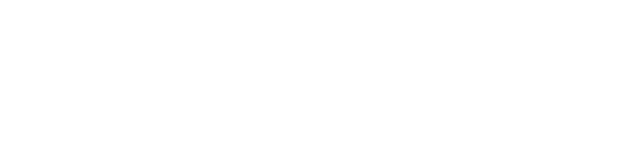
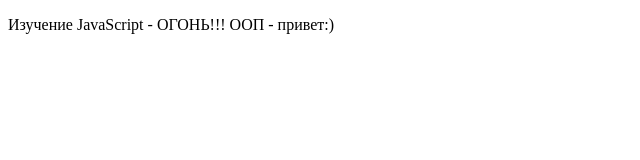
Before and after one commit to andrewBar-ko/lessonOOP, a plain HTML site: page index.html in a window 1280 px wide. Shown: the whole page, without its empty margins (0-640 px from the left). Drawn offline with Linux system fonts and the light colour scheme.

Commit message:
feat(lessonOOP): new feat main.js

```diff
--- a/index.html
+++ b/index.html
@@ -6,6 +6,6 @@
     <title>lessonOOP</title>
 </head>
 <body>
-    <script src="main.js"></script>
+    <script src="main.js" defer></script>
 </body>
 </html>
--- a/main.js
+++ b/main.js
@@ -1 +1,48 @@
 'use strict';
+
+class DomElement {
+    constructor(selector, height, width, bg, fontSize) {
+
+        this.selector = selector;
+        this.height = height;
+        this.width = width;
+        this.bg = bg;
+        this.fontSize = fontSize;
+
+    }
+}
+
+DomElement.prototype.creatEntry = function() {
+
+    let elem;
+
+    if(this.selector[0] === '.') {
+        elem = document.createElement('div');
+        elem.className = this.selector.slice(1);
+    }
+
+    if(this.selector[0] === '#') {
+        elem = document.createElement('p');
+        elem.id = this.selector.slice(1);
+        elem.textContent = `Изучение JavaScript - ОГОНЬ!!! ООП - привет:)`;
+    }
+
+    elem.style.cssText = `height: ${this.height} px;
+        width: ${this.width} px;
+        backgroundColor: # ${this.bg};
+        fontSize: ${this.fontSize} px;
+        `;
+        console.log(elem.style.cssText);
+    return elem;
+
+};
+
+let newDomDiv = new DomElement ('.block', '300', '500', '000', '');
+let newDomText = new DomElement ('#best', '200', '400', 'fff', '14');
+
+
+document.body.appendChild(newDomDiv.creatEntry());
+document.body.appendChild(newDomText.creatEntry());
+
+console.log(newDomDiv);
+console.log(newDomText);
```
